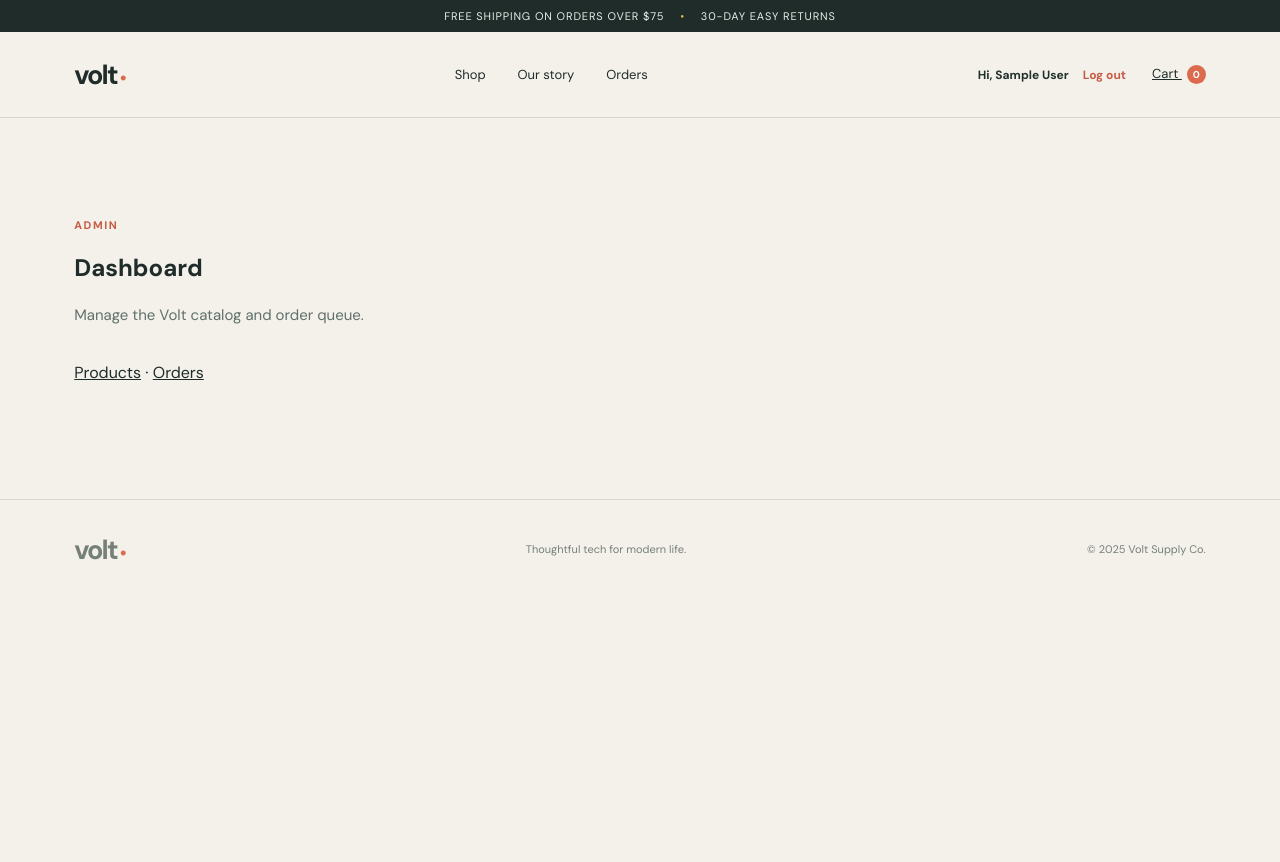
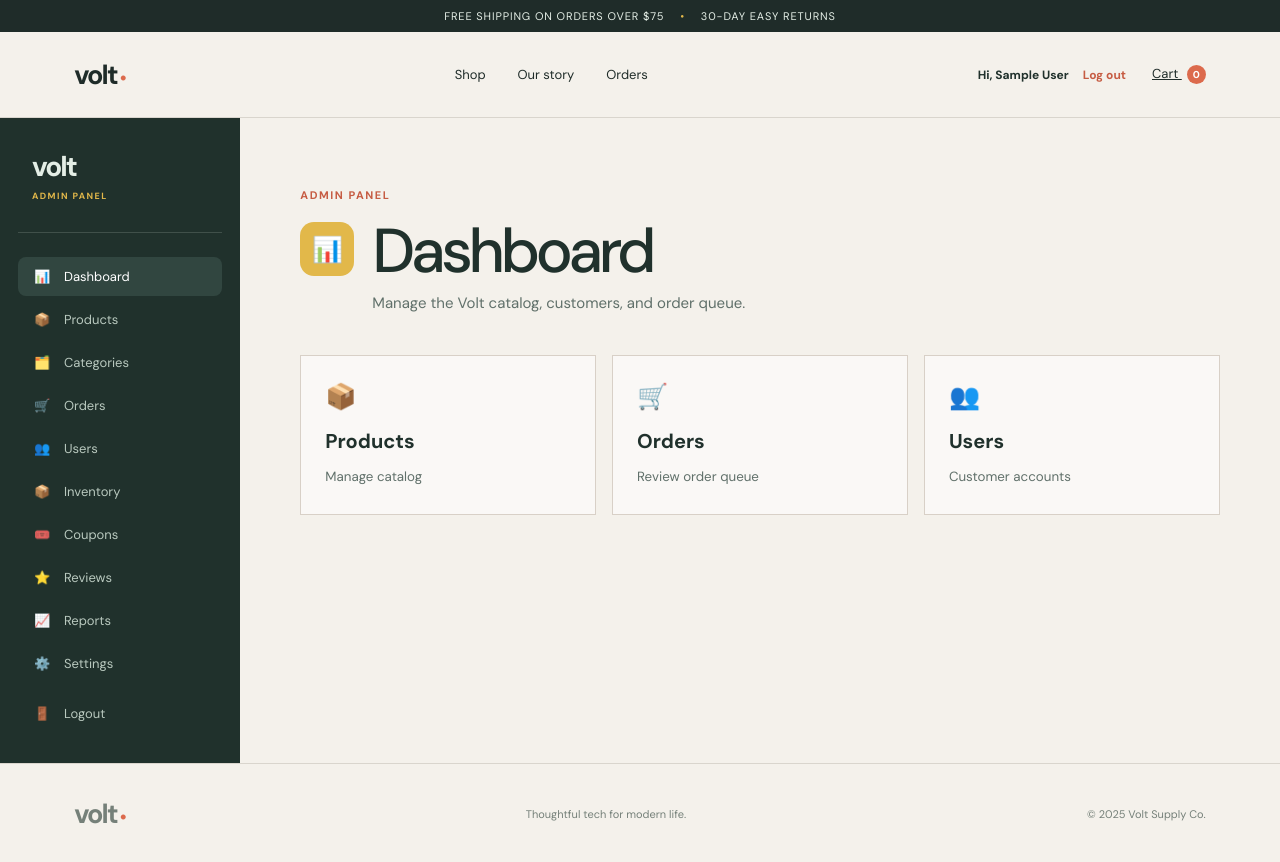
Before and after one commit to Neetu-12/electronicsweb, a React (Vite) app in the folder frontend/: page /admin in a window 1280 px wide. Before the commit the page ends 800 px from the top, so only its background shows below. Built offline with nearby package versions, Linux system fonts and the light colour scheme; no server answers; sample sign-in values are in the browser's storage; a web font is replaced by a local one.

Commit message:
minor change related amin feature

```diff
--- a/frontend/src/App.css
+++ b/frontend/src/App.css
@@ -92,3 +92,29 @@
 .admin-product-fields input:focus { border-color:#dc6a4c; box-shadow:0 0 0 3px rgba(220,106,76,.12); }
 .admin-product-form .error { margin:0 0 16px; }
 @media (max-width:760px) { .admin-product-form { padding:20px; } .admin-product-fields { grid-template-columns:1fr 1fr; } }
+.admin-shell { min-height:calc(100vh - 155px); display:grid; grid-template-columns:240px minmax(0,1fr); background:#f4f1eb; }
+.admin-sidebar { display:flex; flex-direction:column; padding:30px 18px; background:#20312c; color:#e4eee6; }
+.admin-brand { display:flex; flex-direction:column; gap:5px; padding:0 14px 30px; border-bottom:1px solid rgba(228,238,230,.16); }
+.admin-brand span { font-size:28px; font-weight:700; letter-spacing:-.07em; }
+.admin-brand small { color:#e2b84a; font-size:9px; font-weight:700; letter-spacing:.16em; }
+.admin-nav { display:grid; gap:4px; padding-top:24px; }
+.admin-nav a, .admin-logout { display:flex; align-items:center; gap:12px; padding:11px 14px; border:0; border-radius:8px; background:transparent; color:#b9c9bf; font-size:13px; text-decoration:none; text-align:left; }
+.admin-nav a span, .admin-logout span { width:20px; text-align:center; }
+.admin-nav a:hover, .admin-nav a.active { background:#314640; color:#fff; }
+.admin-logout { width:100%; margin-top:auto; cursor:pointer; }
+.admin-logout:hover { background:#943f36; color:#fff; }
+.admin-content { min-width:0; padding:70px 5.8%; }
+.admin-section { max-width:1080px; margin:0 auto; }
+.admin-section-heading { display:flex; align-items:flex-start; gap:18px; margin-bottom:40px; }
+.admin-section-heading h2 { margin:0 0 10px; color:#20312c; font-size:clamp(38px,5vw,62px); font-weight:500; letter-spacing:-.07em; line-height:.95; }
+.admin-section-heading p { margin:0; color:#60706a; font-size:15px; line-height:1.6; }
+.admin-section-icon { display:grid; place-items:center; width:54px; height:54px; flex:0 0 54px; border-radius:14px; background:#e2b84a; font-size:25px; }
+.admin-overview-grid { display:grid; grid-template-columns:repeat(3,1fr); gap:16px; }
+.admin-overview-card { display:grid; gap:10px; min-height:160px; padding:24px; border:1px solid #d8d0c7; background:rgba(255,255,255,.55); color:#20312c; text-decoration:none; transition:transform .2s, border-color .2s; }
+.admin-overview-card:hover { transform:translateY(-3px); border-color:#dc6a4c; }
+.admin-overview-card span { font-size:25px; }
+.admin-overview-card strong { font-size:20px; }
+.admin-overview-card small { color:#60706a; }
+.admin-empty-state { display:grid; gap:8px; padding:36px; border:1px dashed #c9beb2; background:rgba(255,255,255,.35); color:#20312c; }
+.admin-empty-state span { color:#60706a; font-size:14px; }
+@media (max-width:760px) { .admin-shell { display:block; min-height:calc(100vh - 210px); }.admin-sidebar { padding:20px 5%; }.admin-brand { padding:0 0 18px; }.admin-nav { display:flex; flex-wrap:wrap; gap:4px; padding-top:15px; }.admin-nav a { padding:9px 10px; }.admin-logout { width:auto; margin-top:14px; }.admin-content { padding:55px 5%; }.admin-overview-grid { grid-template-columns:1fr; } }
--- a/frontend/src/App.jsx
+++ b/frontend/src/App.jsx
@@ -13,6 +13,8 @@ import Orders from './pages/Orders.jsx'
 import Dashboard from './admin/Dashboard.jsx'
 import AdminProducts from './admin/Products.jsx'
 import AdminOrders from './admin/Orders.jsx'
+import AdminLayout from './admin/AdminLayout.jsx'
+import AdminPlaceholder from './admin/AdminPlaceholder.jsx'
 import './App.css'
 
 export default function App() {
@@ -29,9 +31,18 @@ export default function App() {
           <Route path="/register" element={<Register />} />
           <Route path="/checkout" element={<Checkout />} />
           <Route path="/orders" element={<Orders />} />
-          <Route path="/admin" element={<Dashboard />} />
-          <Route path="/admin/products" element={<AdminProducts />} />
-          <Route path="/admin/orders" element={<AdminOrders />} /></Routes>
+          <Route path="/admin" element={<AdminLayout />}>
+            <Route index element={<Dashboard />} />
+            <Route path="products" element={<AdminProducts />} />
+            <Route path="categories" element={<AdminPlaceholder title="Categories" icon="🗂️" description="Organize products into clear storefront collections." />} />
+            <Route path="orders" element={<AdminOrders />} />
+            <Route path="users" element={<AdminPlaceholder title="Users" icon="👥" description="View and manage customer accounts." />} />
+            <Route path="inventory" element={<AdminPlaceholder title="Inventory" icon="📦" description="Monitor stock levels across the catalog." />} />
+            <Route path="coupons" element={<AdminPlaceholder title="Coupons" icon="🎟️" description="Create and manage promotional offers." />} />
+            <Route path="reviews" element={<AdminPlaceholder title="Reviews" icon="⭐" description="Moderate product feedback and ratings." />} />
+            <Route path="reports" element={<AdminPlaceholder title="Reports" icon="📈" description="Track store performance and sales activity." />} />
+            <Route path="settings" element={<AdminPlaceholder title="Settings" icon="⚙️" description="Configure store and account preferences." />} />
+          </Route></Routes>
       </main>
       <Footer />
     </div>
--- /dev/null
+++ b/frontend/src/admin/AdminLayout.jsx
@@ -0,0 +1,48 @@
+import { Navigate, NavLink, Outlet, useNavigate } from 'react-router-dom'
+import { clearAuth } from '../services/auth.js'
+
+const navigation = [
+  { label: 'Dashboard', icon: '📊', to: '/admin', end: true },
+  { label: 'Products', icon: '📦', to: '/admin/products' },
+  { label: 'Categories', icon: '🗂️', to: '/admin/categories' },
+  { label: 'Orders', icon: '🛒', to: '/admin/orders' },
+  { label: 'Users', icon: '👥', to: '/admin/users' },
+  { label: 'Inventory', icon: '📦', to: '/admin/inventory' },
+  { label: 'Coupons', icon: '🎟️', to: '/admin/coupons' },
+  { label: 'Reviews', icon: '⭐', to: '/admin/reviews' },
+  { label: 'Reports', icon: '📈', to: '/admin/reports' },
+  { label: 'Settings', icon: '⚙️', to: '/admin/settings' }
+]
+
+export default function AdminLayout() {
+  const navigate = useNavigate()
+  const user = readUser()
+
+  if (!user || user.role !== 'admin') return <Navigate to="/login" replace />
+
+  const logout = () => {
+    clearAuth()
+    navigate('/login', { replace: true })
+  }
+
+  return <section className="admin-shell">
+    <aside className="admin-sidebar">
+      <div className="admin-brand"><span>volt</span><small>ADMIN PANEL</small></div>
+      <nav className="admin-nav" aria-label="Admin navigation">
+        {navigation.map((item) => <NavLink key={item.to} to={item.to} end={item.end}>
+          <span aria-hidden="true">{item.icon}</span>{item.label}
+        </NavLink>)}
+      </nav>
+      <button className="admin-logout" onClick={logout}><span aria-hidden="true">🚪</span>Logout</button>
+    </aside>
+    <div className="admin-content"><Outlet /></div>
+  </section>
+}
+
+function readUser() {
+  try {
+    return JSON.parse(localStorage.getItem('volt_user'))
+  } catch {
+    return null
+  }
+}
--- /dev/null
+++ b/frontend/src/admin/AdminPlaceholder.jsx
@@ -0,0 +1,7 @@
+export default function AdminPlaceholder({ title, icon, description }) {
+  return <section className="admin-section">
+    <p className="eyebrow">Admin panel</p>
+    <div className="admin-section-heading"><span className="admin-section-icon" aria-hidden="true">{icon}</span><div><h2>{title}</h2><p>{description}</p></div></div>
+    <div className="admin-empty-state"><strong>{title} workspace</strong><span>This section is ready for its management tools.</span></div>
+  </section>
+}
--- a/frontend/src/admin/Dashboard.jsx
+++ b/frontend/src/admin/Dashboard.jsx
@@ -1,11 +1,12 @@
 import { Link } from 'react-router-dom'
 export default function Dashboard() {
-    return <section className="catalog">
-        <p className="eyebrow">Admin</p>
-        <h2>Dashboard</h2>
-        <p className="hero-text">Manage the Volt catalog and order queue.</p>
-        <p>
-            <Link to="/admin/products">Products</Link> · <Link to="/admin/orders">Orders</Link>
-        </p>
+    return <section className="admin-section">
+        <p className="eyebrow">Admin panel</p>
+        <div className="admin-section-heading"><span className="admin-section-icon" aria-hidden="true">📊</span><div><h2>Dashboard</h2><p>Manage the Volt catalog, customers, and order queue.</p></div></div>
+        <div className="admin-overview-grid">
+            <Link className="admin-overview-card" to="/admin/products"><span>📦</span><strong>Products</strong><small>Manage catalog</small></Link>
+            <Link className="admin-overview-card" to="/admin/orders"><span>🛒</span><strong>Orders</strong><small>Review order queue</small></Link>
+            <Link className="admin-overview-card" to="/admin/users"><span>👥</span><strong>Users</strong><small>Customer accounts</small></Link>
+        </div>
     </section>
 }
--- a/frontend/src/pages/Login.jsx
+++ b/frontend/src/pages/Login.jsx
@@ -16,7 +16,7 @@ export default function Login() {
     try {
       const result = await api.login(form);
       saveAuth(result);
-      navigate('/orders')
+      navigate(result.user.role === 'admin' ? '/admin' : '/orders')
     } catch (err) {
       setError(err.message); setIsSubmitting(false)
     }
```
